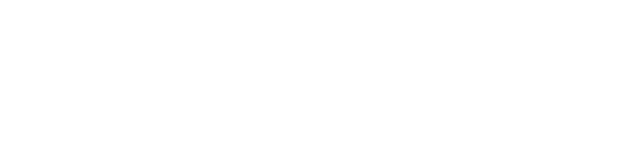
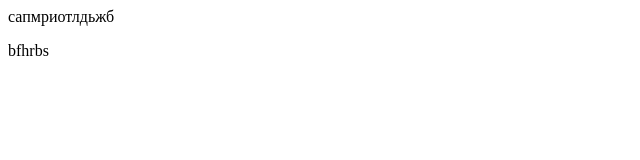
Before and after one commit to magistorS/TestRepo, a plain HTML site: page index.html in a window 1280 px wide. Shown: the whole page, without its empty margins (0-640 px from the left). Drawn offline with Linux system fonts and the light colour scheme.

Commit message:
commin
b677dc4b

Signed-off-by: magistorS <96631431+magistorS@users.noreply.github.com>

```diff
--- a/index.html
+++ b/index.html
@@ -5,6 +5,7 @@
     <title>Document</title>
 </head>
 <body>
-   <frame></frame>
+   <frame> сапмриотлдьжб </frame>
+   <p>bfhrbs</p>
 </body>
 </html>
```
